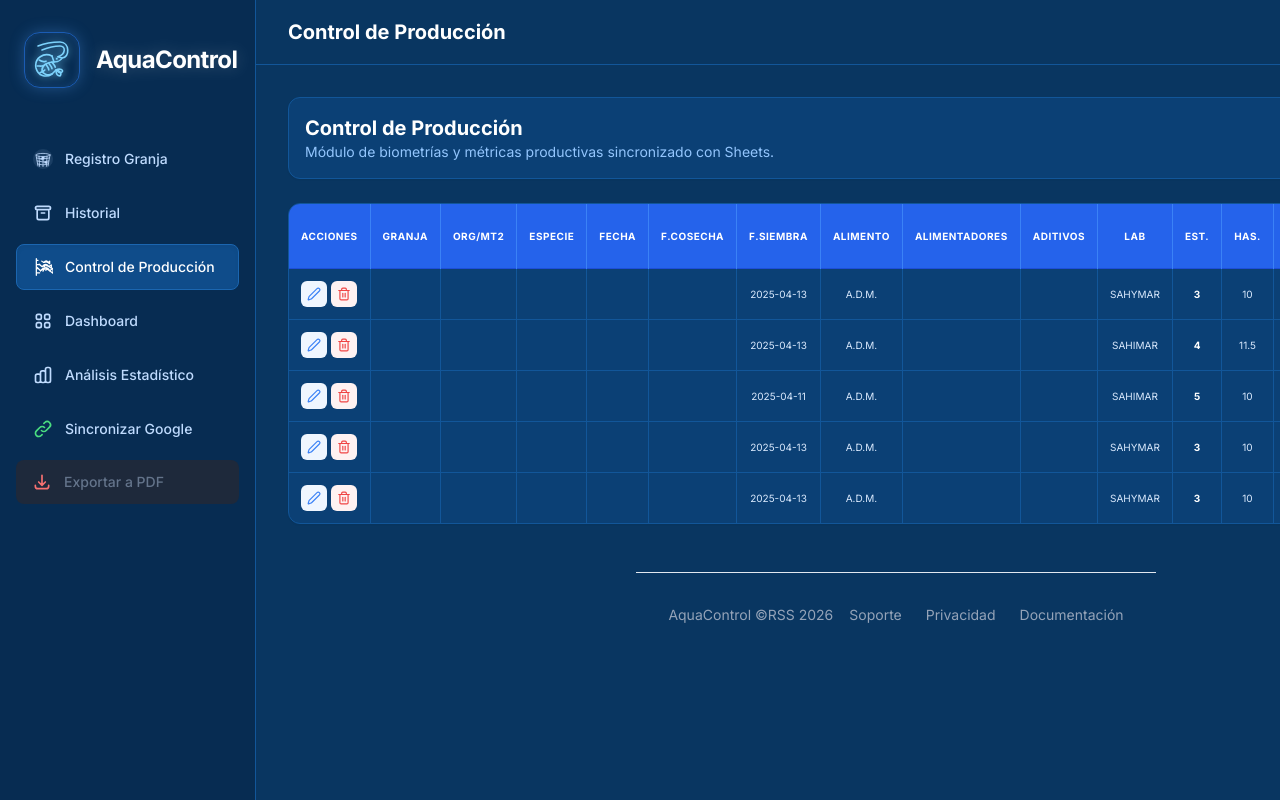
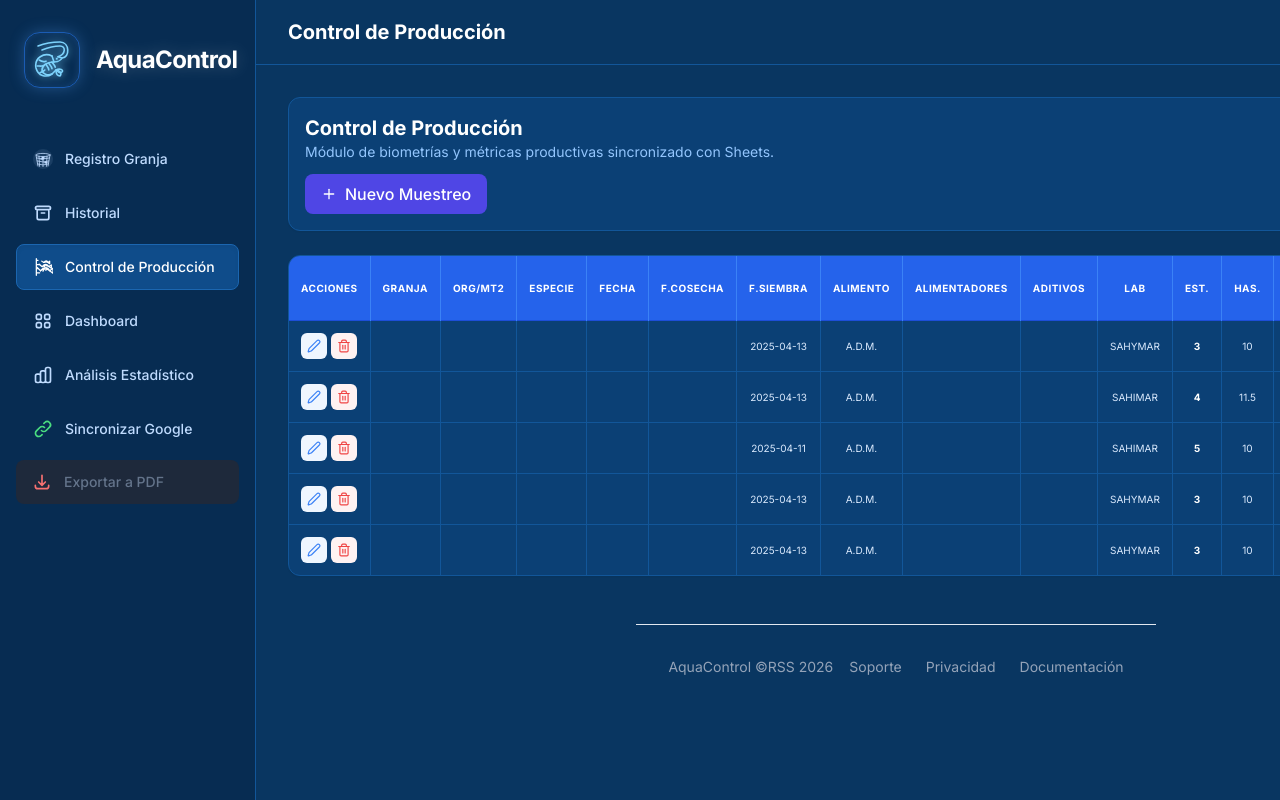
Before and after one commit to Romansiordia/AquaControl, a React (Vite) app: page / in a window 1280 px wide. Both pictures are taken after a click on the button "Control de Producción". Shown: the top 800 px of the page. Built offline with nearby package versions, Linux system fonts and the light colour scheme.

Commit message:
feat(ui): add "New Sampling" button to dashboard
Update the production control header layout to include a prominent action button for creating new samplings.

```diff
--- a/components/ProductionProgram.tsx
+++ b/components/ProductionProgram.tsx
@@ -13,18 +13,20 @@ interface ProductionProgramProps {
 const ProductionProgram: React.FC<ProductionProgramProps> = ({ records, onAdd, onEdit, onDelete }) => {
     return (
         <div className="space-y-6">
-            <div className="flex justify-between items-center bg-[#0B4075] p-4 rounded-xl border border-[#125699] shadow-sm">
+            <div className="flex flex-col gap-4 bg-[#0B4075] p-4 rounded-xl border border-[#125699] shadow-sm">
+                <div className="flex flex-col gap-3">
                     <div>
                         <h2 className="text-xl font-bold text-white">Control de Producción</h2>
                         <p className="text-sm text-blue-300">Módulo de biometrías y métricas productivas sincronizado con Sheets.</p>
                     </div>
                     <button
                         onClick={onAdd}
-                    className="flex items-center gap-2 bg-indigo-600 hover:bg-indigo-700 text-white px-4 py-2 rounded-lg font-medium transition-colors"
+                        className="flex items-center gap-2 bg-indigo-600 hover:bg-indigo-700 text-white px-4 py-2 rounded-lg font-medium transition-colors w-fit"
                     >
                         <Plus className="w-4 h-4" />
                         Nuevo Muestreo
                     </button>
+                </div>
             </div>
 
             <div className="bg-[#0B4075] rounded-xl border border-[#125699] shadow-sm overflow-hidden">
```
Lines whose indentation alone changed are shown as unchanged.
